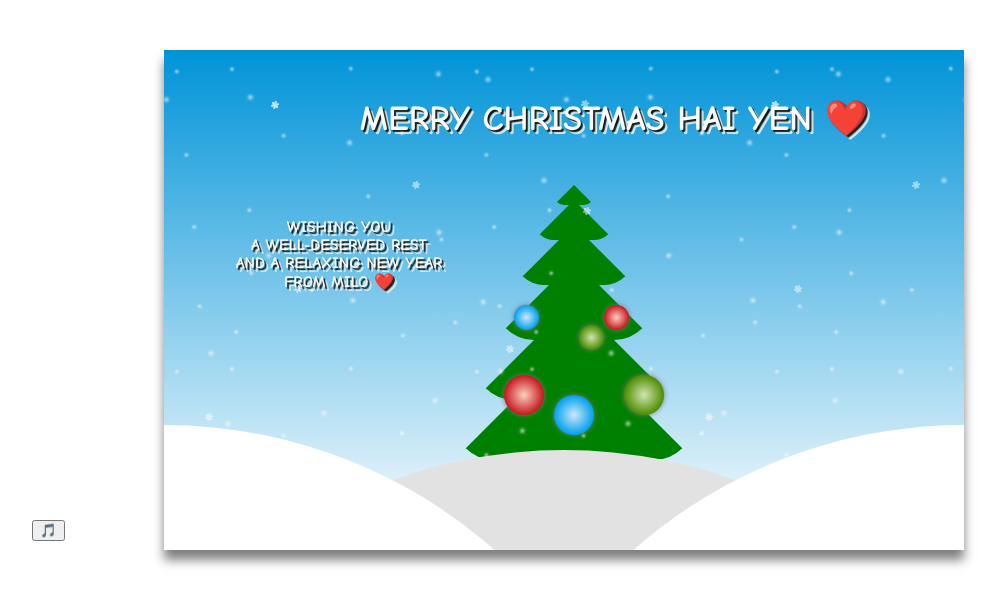
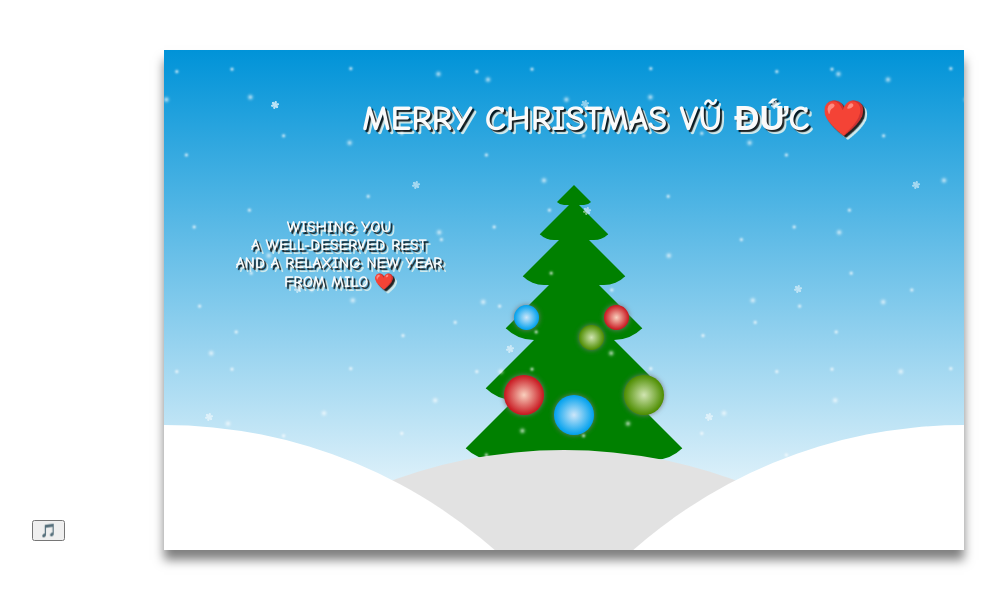
Before and after one commit to Dtrong101/xmas-tree, a plain HTML site: page index.html in a window 1280 px wide. Shown: the whole page, without its empty margins (76-1078 px from the left). Drawn offline with Linux system fonts and the light colour scheme.

Commit message:
Update index.html

```diff
--- a/index.html
+++ b/index.html
@@ -22,7 +22,7 @@
       <div class="ball green gsmall"></div>
       <div class="ball blue bsmall"></div>
       <h1 style="font-size: 35px; position: relative; top: 25px; left: 30px">
-        Merry Christmas Hai Yen ❤️
+        Merry Christmas Vũ Đức ❤️
       </h1>
       <h2 style="position: relative; left: -225px; top: 80px">
         Wishing you <br />
```
